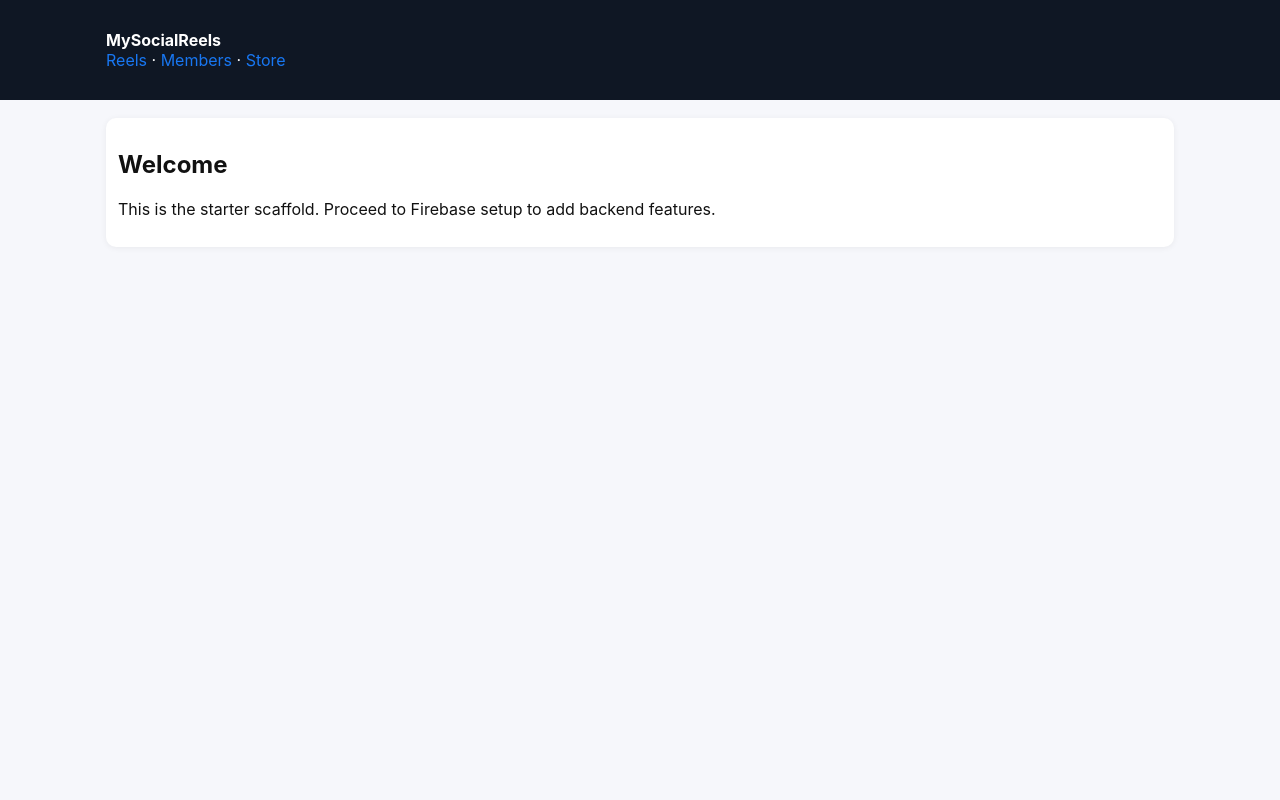
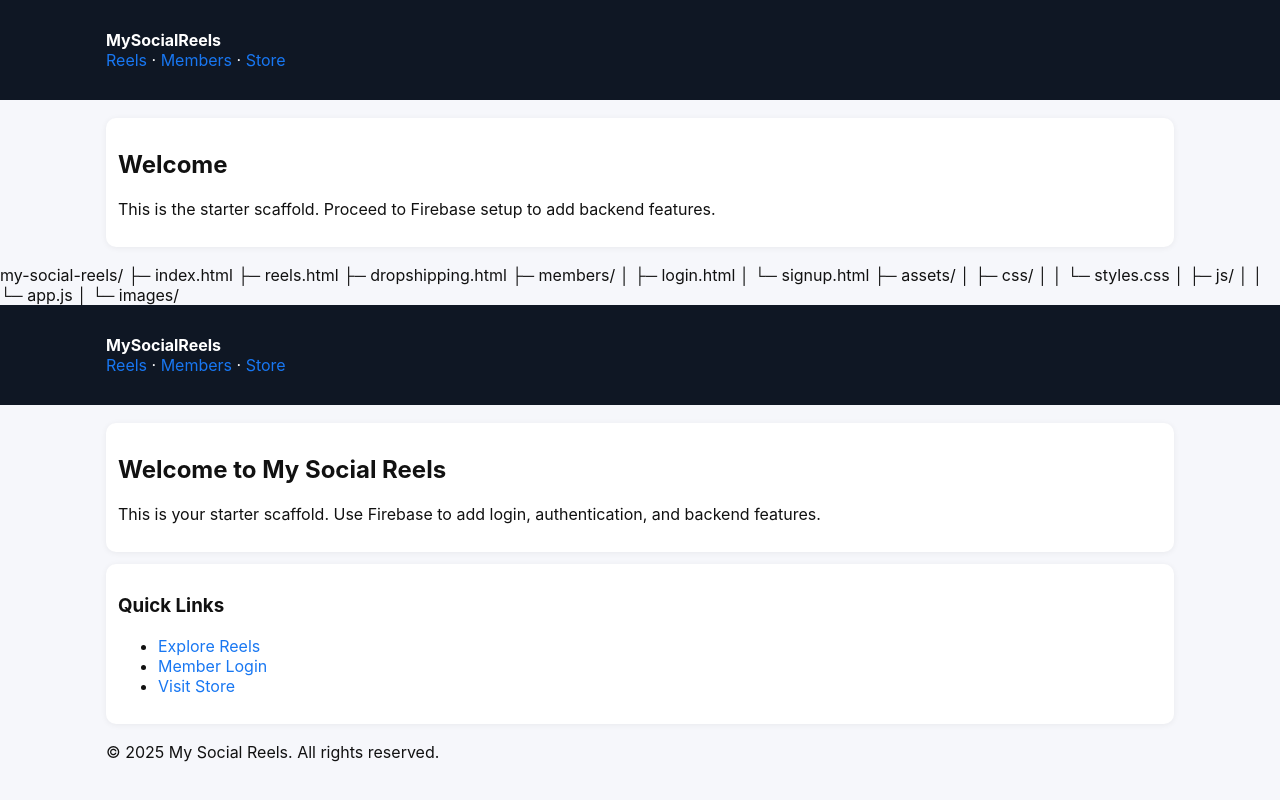
Before and after one commit to ttunde23-alt/my-social-reels, a plain HTML site: page index.html in a window 1280 px wide. Drawn offline with Linux system fonts and the light colour scheme.

Commit message:
Update index.html with fixed paths

```diff
--- a/index.html
+++ b/index.html
@@ -21,3 +21,65 @@
   </main>
 </body>
 </html>
+my-social-reels/
+├─ index.html
+├─ reels.html
+├─ dropshipping.html
+├─ members/
+│  ├─ login.html
+│  └─ signup.html
+├─ assets/
+│  ├─ css/
+│  │  └─ styles.css
+│  ├─ js/
+│  │  └─ app.js
+│  └─ images/
+<!DOCTYPE html>
+<html lang="en">
+<head>
+  <meta charset="utf-8"/>
+  <meta name="viewport" content="width=device-width,initial-scale=1">
+  <title>My Social Reels</title>
+  <!-- Correct CSS path -->
+  <link rel="stylesheet" href="assets/css/styles.css">
+  <!-- Optional JS if you have scripts -->
+  <script src="assets/js/app.js" defer></script>
+</head>
+<body>
+  <header class="header">
+    <div class="container">
+      <strong>MySocialReels</strong>
+      <nav>
+        <!-- Correct relative links -->
+        <a href="reels.html">Reels</a> ·
+        <a href="members/login.html">Members</a> ·
+        <a href="dropshipping.html">Store</a>
+      </nav>
+    </div>
+  </header>
+
+  <main class="container">
+    <section class="card">
+      <h2>Welcome to My Social Reels</h2>
+      <p>
+        This is your starter scaffold. Use Firebase to add login, authentication, and backend features.
+      </p>
+    </section>
+
+    <section class="card">
+      <h3>Quick Links</h3>
+      <ul>
+        <li><a href="reels.html">Explore Reels</a></li>
+        <li><a href="members/login.html">Member Login</a></li>
+        <li><a href="dropshipping.html">Visit Store</a></li>
+      </ul>
+    </section>
+  </main>
+
+  <footer class="footer">
+    <div class="container">
+      <p>&copy; 2025 My Social Reels. All rights reserved.</p>
+    </div>
+  </footer>
+</body>
+</html>
```
